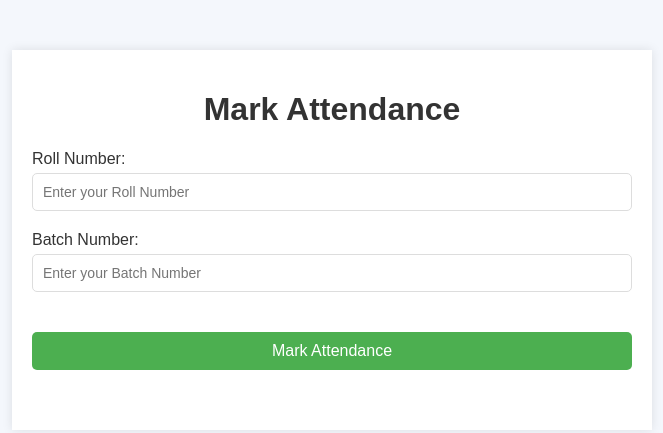
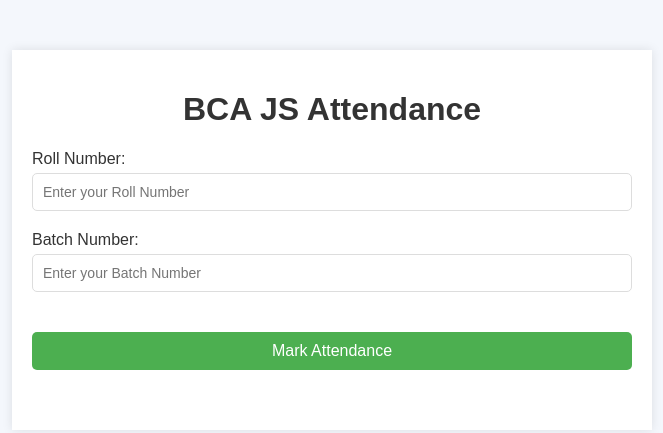
Before and after one commit to SumitVadhava/demo2, a plain HTML site: page index.html in a window 1280 px wide. Shown: the whole page, without its empty margins (308-971 px from the left). Drawn offline with Linux system fonts and the light colour scheme.

Commit message:
Update index.html

```diff
--- a/index.html
+++ b/index.html
@@ -71,7 +71,7 @@
 </head>
 <body>
   <div class="container">
-    <h1>Mark Attendance</h1>
+    <h1>BCA JS Attendance</h1>
 
     <!-- Form for Roll No and Batch No -->
     <div class="form-group">
```
